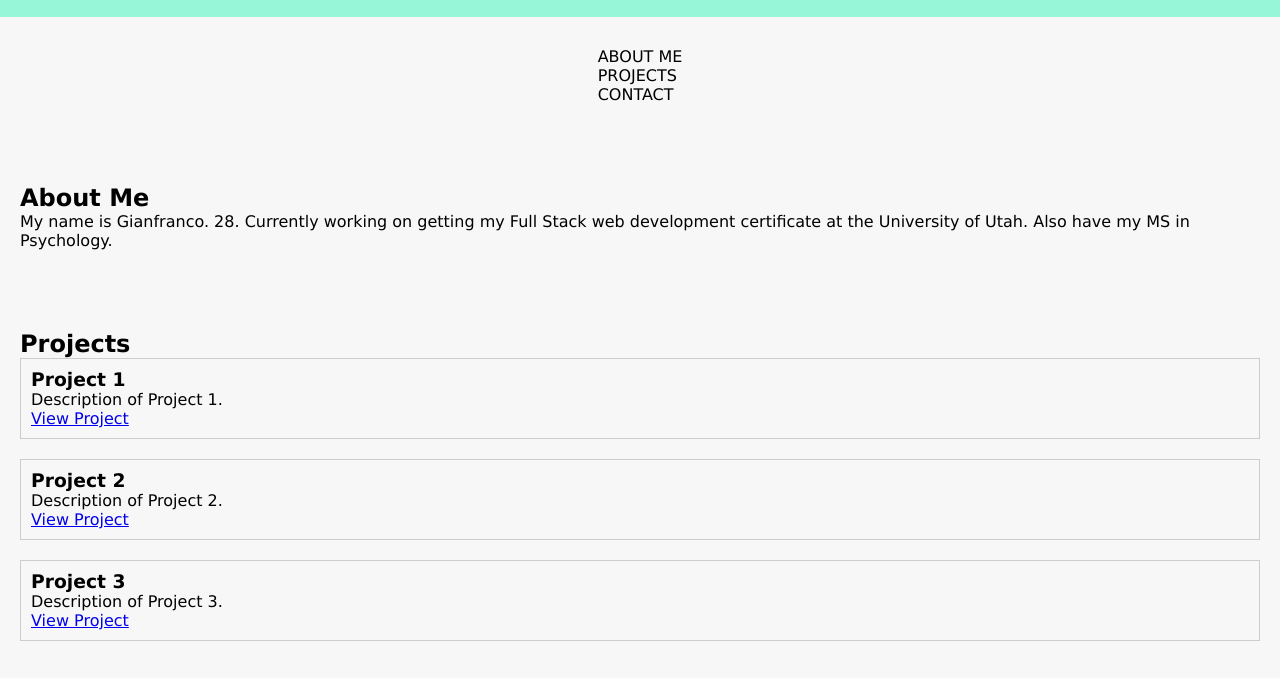
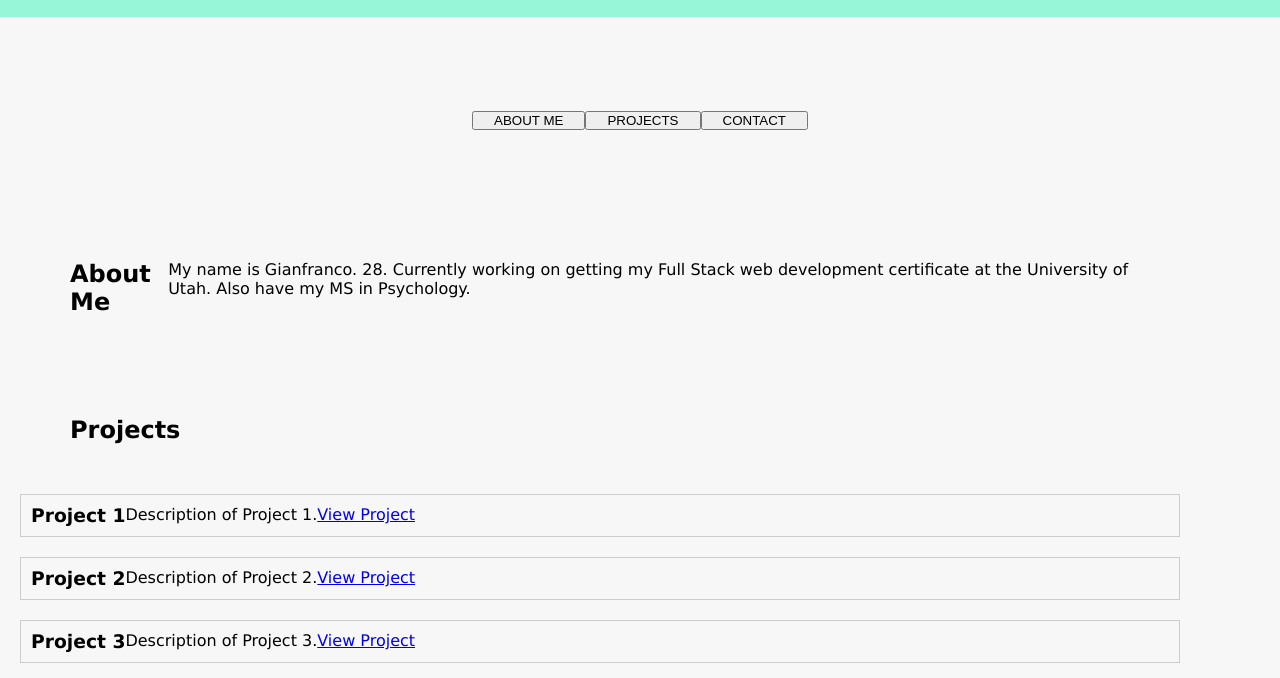
Before and after one commit to Gianfrancodev/Gianfranco-responsive-portfolio, a plain HTML site: page Index.html in a window 1280 px wide. Shown: the part 89-767 px from the top of the page. Drawn offline with Linux system fonts and the light colour scheme.

Commit message:
changes to semantic text and added new items to stylesheet

```diff
--- a/Index.html
+++ b/Index.html
@@ -13,22 +13,20 @@
     </Header>
 
     <nav>
-        <ul>
-          <li><a href="#about">About Me</a></li>
-          <li><a href="#projects">Projects</a></li>
-          <li><a href="#contact">Contact</a></li>
-        </ul>
+          <button><a href="#about">About Me</a></button>
+          <button><a href="#projects">Projects</a></button>
+          <button><a href="#contact">Contact</a></button>
     </nav>
 
 <main>
-
- <section id="about">
+    <section>
+        <div class="container" id="about">
             <h2>About Me</h2>
             <p>My name is Gianfranco. 28. Currently working on getting my Full Stack web development certificate at the University of Utah. Also have my MS in Psychology. </p>
-  </section>
-
-  <section id="projects">
+        </div>
+        <div class="container" id="projects">
             <h2>Projects</h2>
+        </div>
         <div class="project">
             <h3>Project 1</h3>
             <p>Description of Project 1.</p>
@@ -44,10 +42,10 @@
             <p>Description of Project 3.</p>
             <a href="#">View Project</a>
         </div>
-
-    <section id="contact">
+        <div class="container" id="contact">
             <h2>Contact Me</h2>
             <p>You can reach me at your.email@example.com</p>
+        </div>
     </section>
 
 </main>
--- a/assets/css/style.css
+++ b/assets/css/style.css
@@ -1,12 +1,14 @@
-body, h1, h2, h3, p, ul, li {
+* {
     margin: 0;
     padding: 0;
+    box-sizing: border-box;
   }
 
   body {
     font-family:Verdana, Geneva, Tahoma, sans-serif;
     background-color: #f7f7f7;
     color: black;
+    display: block;
   }
 
   header, nav, section, footer {
@@ -19,14 +21,17 @@ body, h1, h2, h3, p, ul, li {
     text-align: center;
   }
 
-  nav ul {
-    list-style: none;
-    display: grid;
+  nav {
+    display: flex;
+    justify-content: center;
+    margin-top: 5%;
+  }
+  button {
+    display: flex;
     justify-content: center;
     margin-top: 10px;
     text-transform: uppercase;
-
-
+    box-sizing: border-box;
   }
 
   nav a {
@@ -35,11 +40,33 @@ body, h1, h2, h3, p, ul, li {
     margin: 0 20px;
   }
 
+  main {
+    display: flex;
+  }
+
+  aside {
+    display: flex;
+    list-style: none;
+    flex: 5%;
+    background-color: #97f6d7;
+    flex-wrap: wrap;
+    padding: 10px;
+  }
+
+  .container {
+    display: flex;
+    position: relative;
+    max-width: 1160px;
+    margin: 0 auto;
+    padding: 50px 50px;
+}
+
   section {
     margin: 40px 0;
   }
 
   .project {
+    display: flex;
     border: 1px solid #ccc;
     padding: 10px;
     margin-bottom: 20px;
```
Lines whose indentation alone changed are shown as unchanged.
